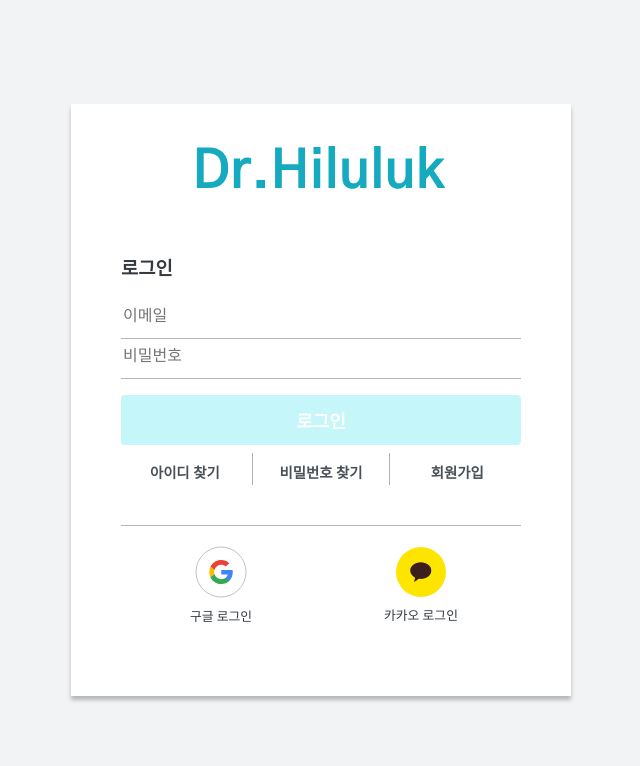
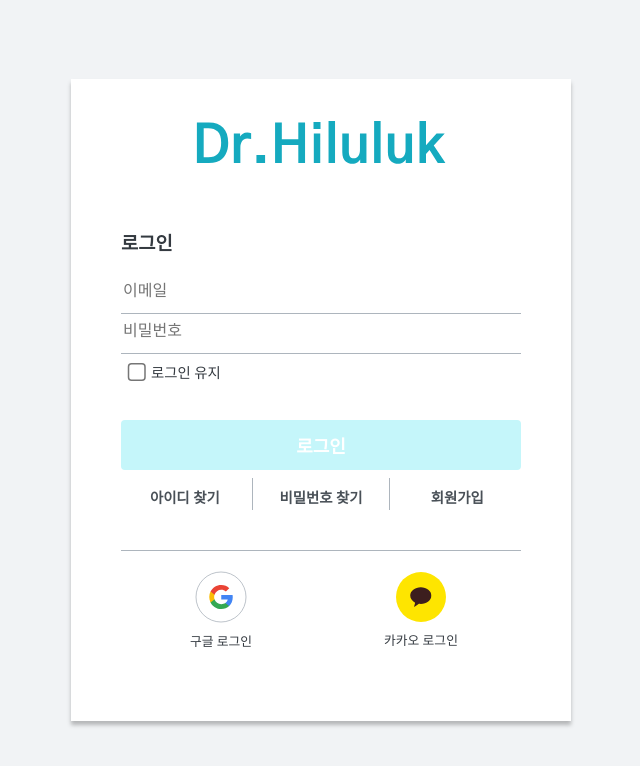
Before and after one commit to Dr-Hiluluk/project-hiluluk-frontend, a React (Create React App) app: page /login in a window 1280 px wide. Shown: the top 766 px of the page, without its empty margins (319-959 px from the left). Built offline with nearby package versions, Linux system fonts and the light colour scheme.

Commit message:
로그인 유지 추가

```diff
--- a/src/components/container/auth/AuthForm.tsx
+++ b/src/components/container/auth/AuthForm.tsx
@@ -142,6 +142,12 @@ const AuthForm = ({ type, form, onChange, onSubmit }: AuthFormType) => {
             <FormError message={formState.errors.passwordConfirm?.message} />
           </div>
         )}
+        {type === "login" && (
+          <div className="div login-maintain-area">
+            <input type="checkbox" id="login-maintain" name="scales" />
+            <label htmlFor="login-maintain">로그인 유지</label>
+          </div>
+        )}
         <Button
           className="btn"
           cyan="cyan"
```
